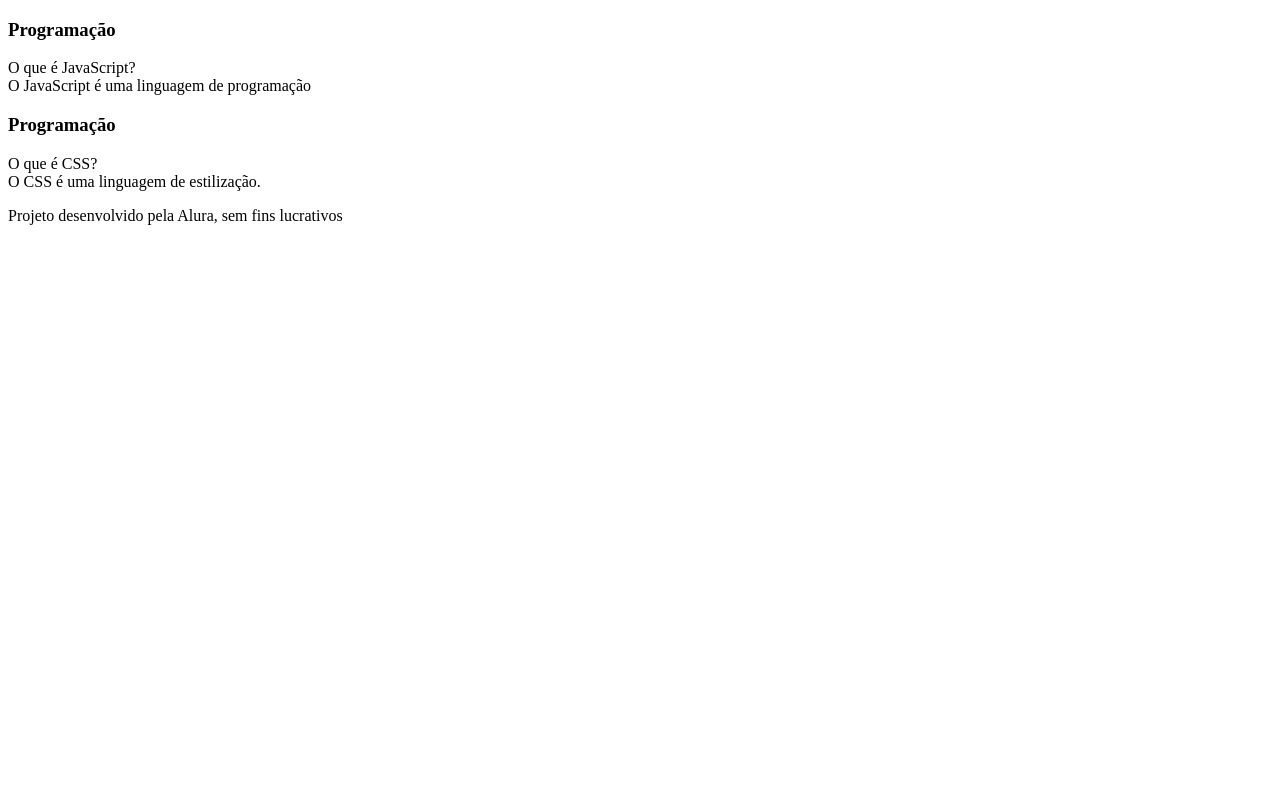
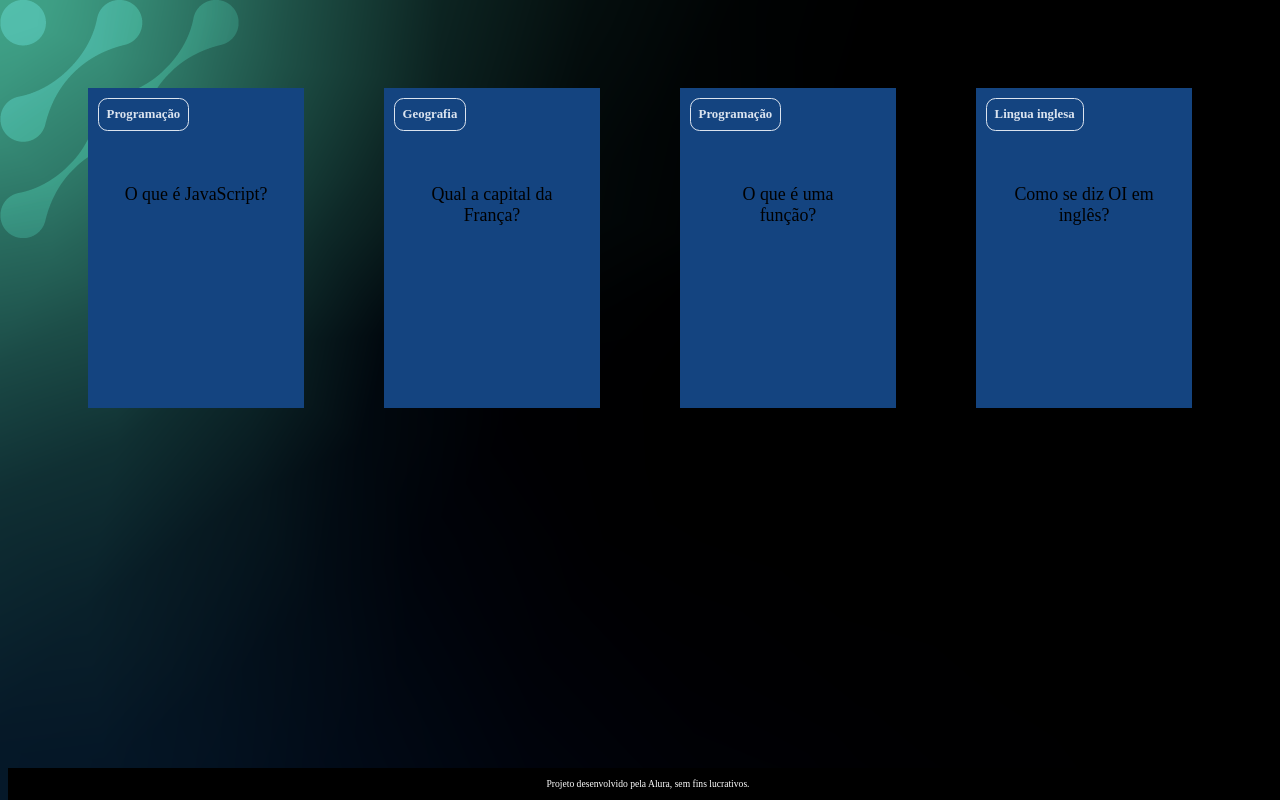
Before and after one commit to yudi2310/flashcard, a plain HTML site: page index.html in a window 1280 px wide. Drawn offline with Linux system fonts and the light colour scheme; a web font is replaced by a local one.

Commit message:
Update index.html

```diff
--- a/index.html
+++ b/index.html
@@ -2,34 +2,29 @@
 <html lang="pt-br">
 
 <head>
-    <meta charset="UTF-8">
-    <meta name="viewport" content="width=device-width, initial-scale=1.0">
+    <meta charset="UTF-8" />
+    <meta name="viewport" content="width=device-width, initial-scale=1.0" />
+    <link rel="preconnect" href="https://fonts.googleapis.com" />
+    <link rel="preconnect" href="https://fonts.gstatic.com" crossorigin />
+    <link rel="stylesheet" href="style.css">
+    <link
+        href="https://fonts.googleapis.com/css2?family=Bai+Jamjuree:ital,wght@0,200;0,300;0,400;0,500;0,600;0,700;1,200;1,300;1,400;1,500;1,600;1,700&display=swap"
+        rel="stylesheet" />
     <title>Flashcard</title>
 </head>
 
 <body>
     <main>
-        <section id=”container”>
-            <article class=”cartao”>
-                <div class=”cartao__conteudo”> </div>
-                <h3>Programação</h3>
-                <div class=”cartao__conteudo__pergunta”>
-                    O que é JavaScript?
-                    <div class=”cartao__conteudo__resposta”>
-                        O JavaScript é uma linguagem de programação
-                        <article class=”cartao”>
-                            <div class=”cartao__conteudo”>
-                                <h3>Programação</h3>
-                                <div class=”cartao__conteudo__pergunta”>
-                                    O que é CSS?
-                                </div>
-                                <div class=”cartao__conteudo__resposta”>
-                                    O CSS é uma linguagem de estilização.
-                                </div>
+        <section id="container">
+
+
+        </section>
     </main>
     <footer>
-        <p>Projeto desenvolvido pela Alura, sem fins lucrativos</p>
+        <p>Projeto desenvolvido pela Alura, sem fins lucrativos.</p>
     </footer>
+    <script src="app.js"></script>
+    <script src="pergunta.js"></script>
 </body>
 
 </html>
```
